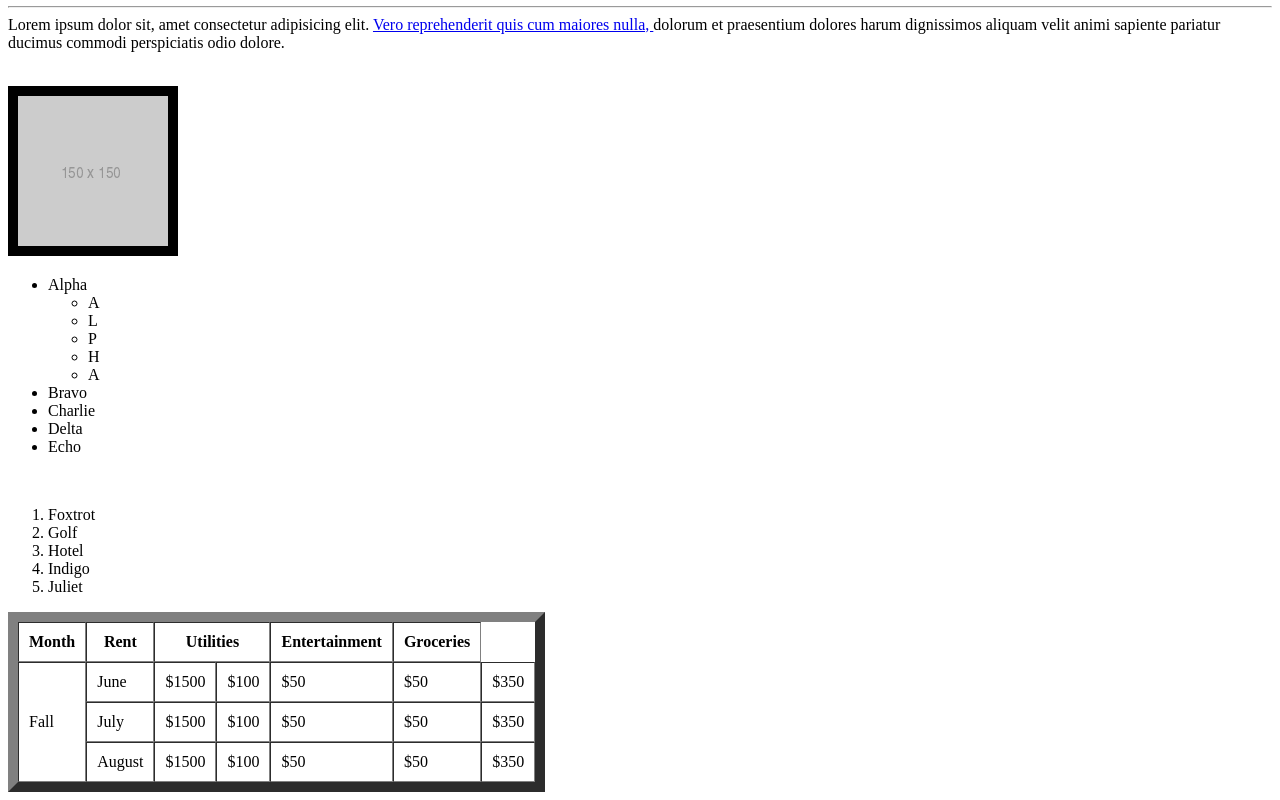
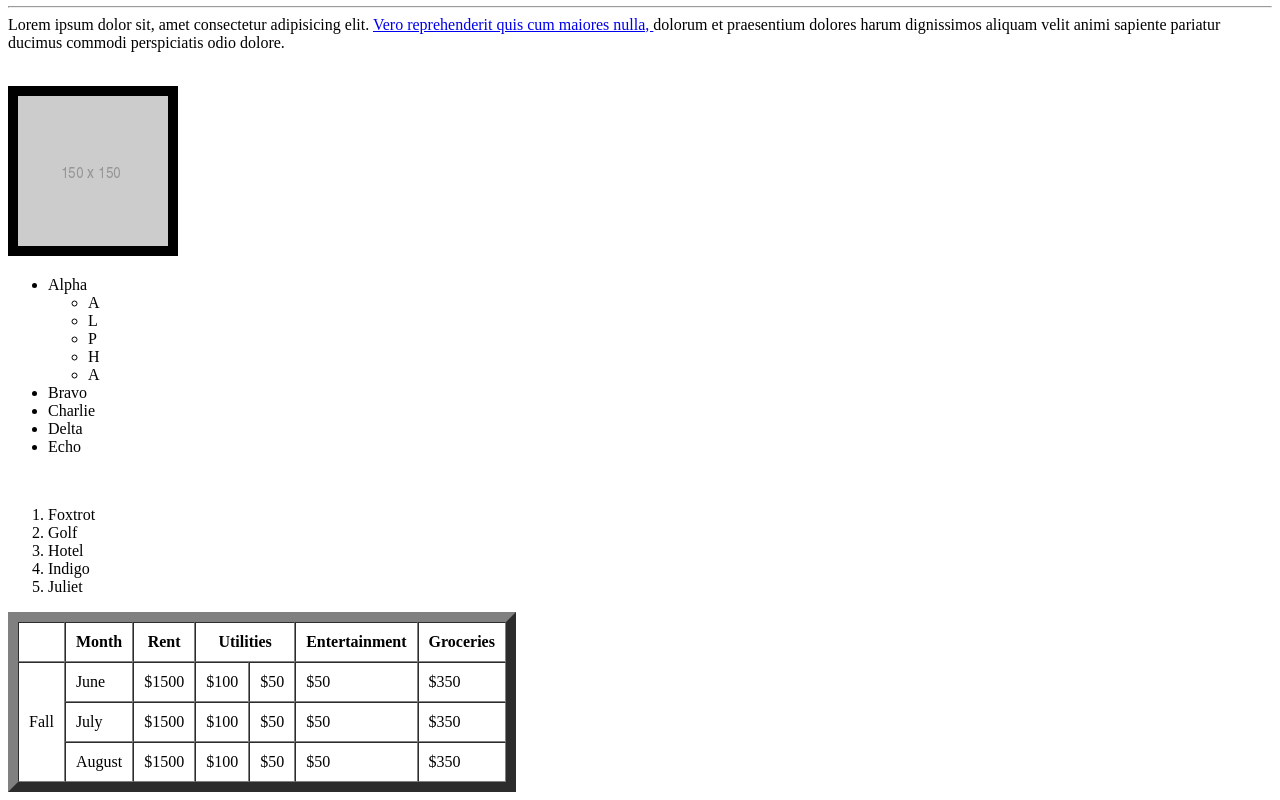
Before and after one commit to ColeDuffield/Basic_Web_Dev, a plain HTML site: page index.html in a window 1280 px wide. Shown: the part 386-1186 px from the top of the page. Drawn offline with Linux system fonts and the light colour scheme.

Commit message:
made the table look a bit more refined

```diff
--- a/index.html
+++ b/index.html
@@ -50,7 +50,8 @@
     </ol>
 
     <table border="10" cellpadding="10" cellspacing="0">                    <!--Table Tag-->
-        <tr>                    <!--Table Row-->
+        <tr>
+            <th></th>                  <!--Table Row-->
             <th>Month</th>      <!--Table Heading-->
             <th>Rent</th>
             <th colspan="2">Utilities</th>
```
